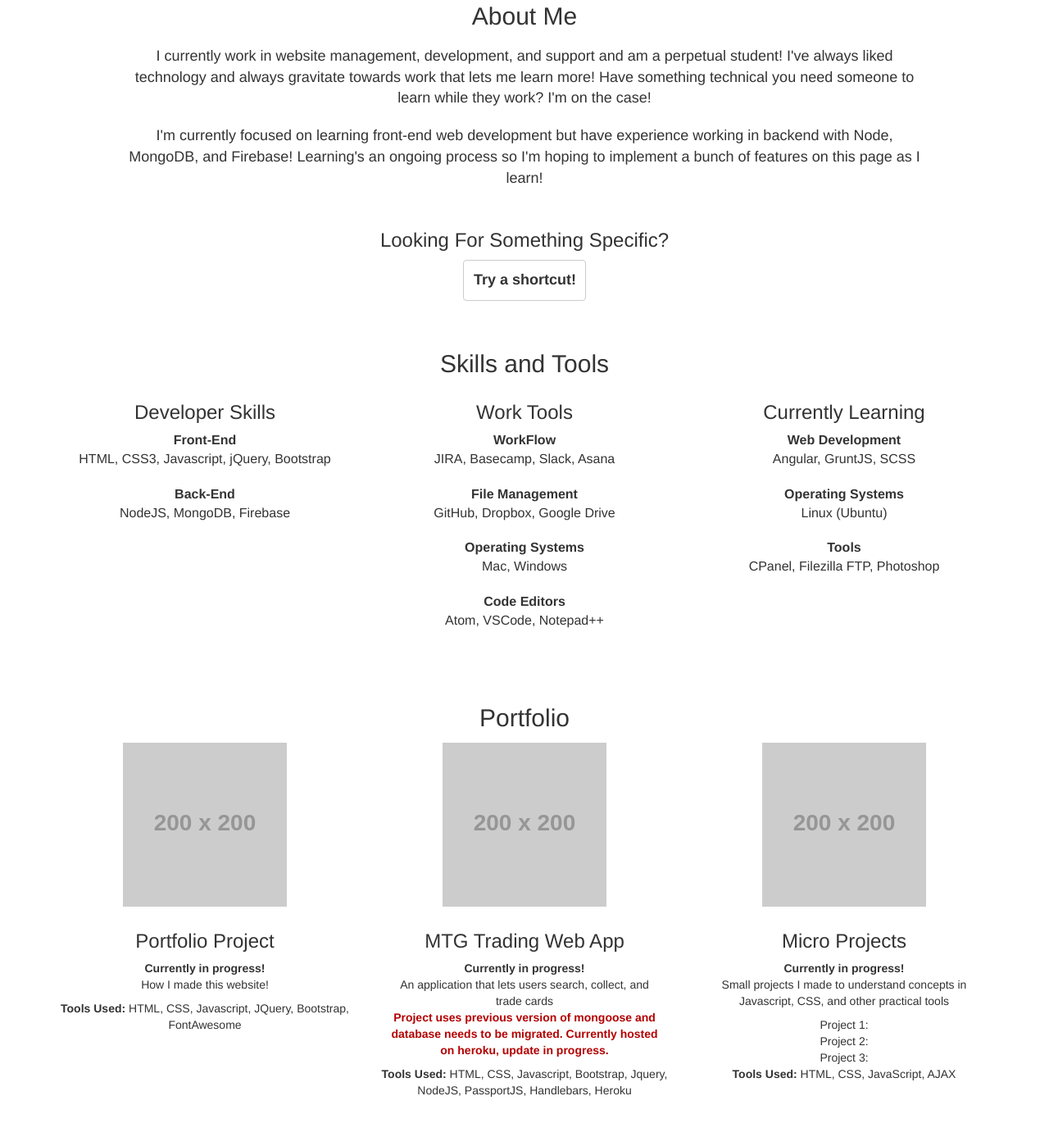
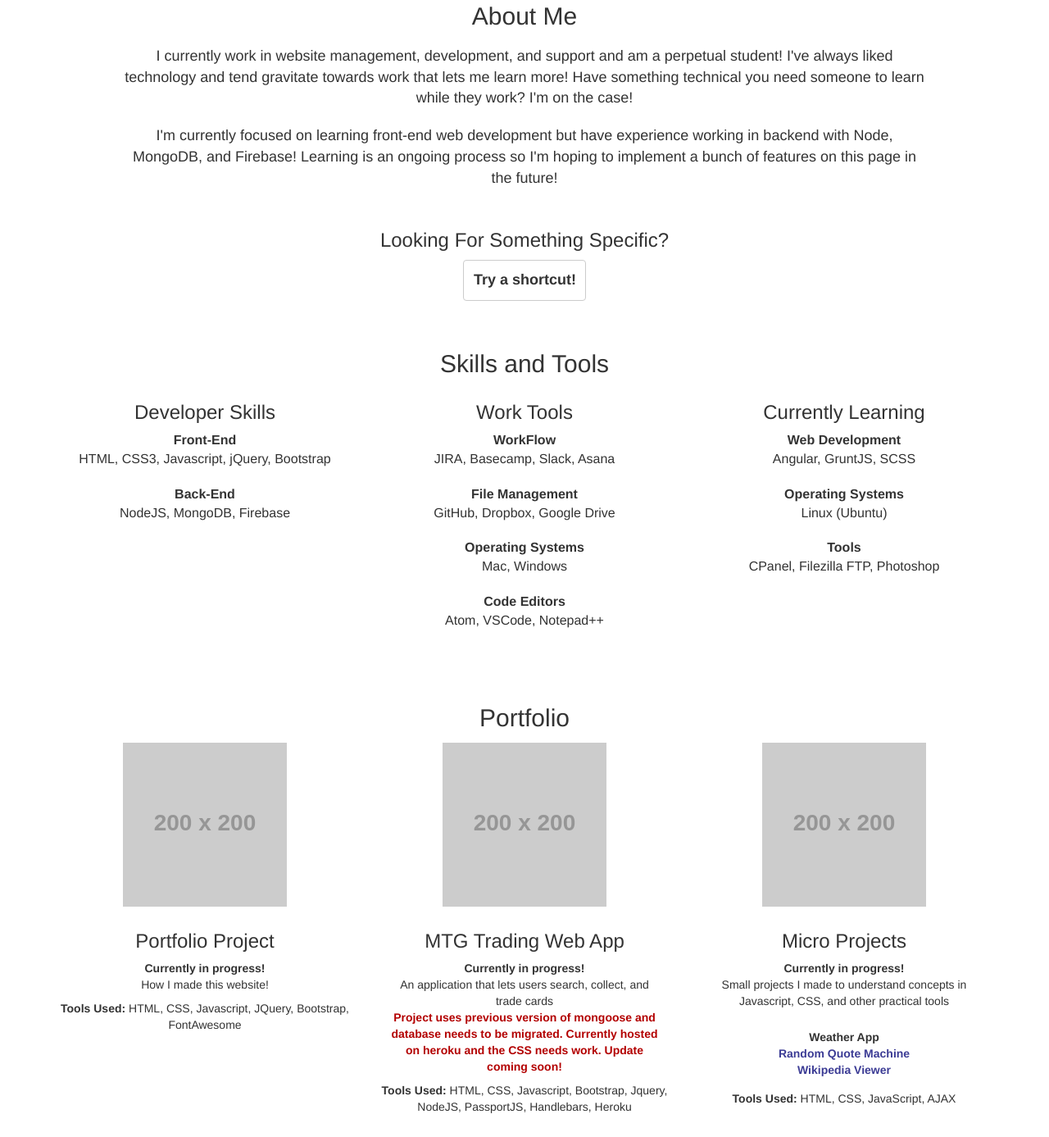
Before and after one commit to SMGEAR123/portfolio-draft-1, a plain HTML site: page index.html in a window 1280 px wide. Shown: the part 530-1917 px from the top of the page at 82% size. Drawn offline with nearby package versions, Linux system fonts and the light colour scheme; placeholder pictures from the web are drawn by us.

Commit message:
Updated descriptions for content and added new color for page links. Need to find icons for skills

```diff
--- a/css/style.css
+++ b/css/style.css
@@ -7,7 +7,7 @@
 /* General Styles */
 
 a {
-  color: black;
+  color: #3c3c95;
   font-weight: bold;
 }
 
@@ -213,6 +213,14 @@ footer {
   font-weight: bold;
 }
 
+.micro {
+  padding: 15px;
+}
+
+.micro > p {
+  font-weight: bold;
+}
+
 .about-text {
   /* color: teal; */
   font-size: 18px;
--- a/index.html
+++ b/index.html
@@ -87,9 +87,12 @@
       <h2>About Me</h2>
         <!-- Lorem text courtesy of https://www.lipsum.com/feed/html -->
 
-      <p class="about-text">I currently work in website management, development, and support and am a perpetual student! I've always liked technology and always gravitate towards work that lets me learn more! Have something technical you need someone to learn while they work? I'm on the case!</p>
+      <p class="about-text">I currently work in website management, development, and support and am a perpetual student!
+        I've always liked technology and tend gravitate towards work that lets me learn more!
+        Have something technical you need someone to learn while they work? I'm on the case!</p>
 
-      <p class="about-text">I'm currently focused on learning front-end web development but have experience working in backend with Node, MongoDB, and Firebase! Learning's an ongoing process so I'm hoping to implement a bunch of features on this page as I learn!</p>
+      <p class="about-text">I'm currently focused on learning front-end web development but have experience working in backend with Node, MongoDB, and Firebase!
+        Learning is an ongoing process so I'm hoping to implement a bunch of features on this page in the future!</p>
 
     </article>
 
@@ -165,7 +168,9 @@
         </a>
         <div class="caption">
           <h3>MTG Trading Web App</h3>
-          <p><b>Currently in progress!</b><br>An application that lets users search, collect, and trade cards<br><span class="notify">Project uses previous version of mongoose and database needs to be migrated. Currently hosted on heroku, update in progress.</span></p>
+          <p><b>Currently in progress!</b><br>An application that lets users search, collect, and trade cards<br>
+            <span class="notify">Project uses previous version of mongoose and database needs to be migrated.
+              Currently hosted on heroku and the CSS needs work. Update coming soon!</span></p>
         </div>
         <p><b>Tools Used:</b> HTML, CSS, Javascript, Bootstrap, Jquery, NodeJS, PassportJS, Handlebars, Heroku</p>
       </div>
@@ -181,9 +186,9 @@
             <p><b>Currently in progress!</b><br>Small projects I made to understand concepts in Javascript, CSS, and other practical tools</p>
           </div>
         <div class="micro">
-          <p>Project 1:</p>
-          <p>Project 2:</p>
-          <p>Project 3:</p>
+          <p>Weather App</p>
+          <p><a href="https://codepen.io/SMGEAR123/full/oabRGa" target="_blank">Random Quote Machine</a></p>
+          <p><a href="https://codepen.io/SMGEAR123/full/NLOBqZ/" target="_blank">Wikipedia Viewer</a></p>
         </div>
           <p><b>Tools Used:</b> HTML, CSS, JavaScript, AJAX</p>
         </div>
@@ -225,15 +230,16 @@
     <div class="job-list">
     <h3>Courses and Certifications</h3>
     <ul class="list-group">
-        <li><span class="work-title">A+ Certification, COMPTIA 2016</span><br>
-         <span class="work-description">Entry-level PC computer service technician certification</span>
-        </li>
         <li><span class="work-title">Javascript Development, General Assembly 2017</span><br>
          <span class="work-description">An introductory course for Javascript Development. Introducing JavaScript and it's use in application development</span>
         </li>
 
         <li><span class="work-title">Google Analytics Beginner Course, Google Analytics Academy 2018</span><br>
          <span class="work-description">An introductory course for Google Analytics explaining tools and measures for website performance</span>
+        </li>
+
+        <li><span class="work-title">A+ Certification, Comptia 2016</span><br>
+         <span class="work-description">Entry-level PC computer service technician certification</span>
         </li>
     </ul>
   </div>
@@ -249,6 +255,7 @@
   <h2>Contact Me</h2>
     <!-- <div class="row"> -->
 <!--       <div class="col-lg-6"> -->
+  <p>This form is just for show, it hasn't been been implemented yet!</p>
 <div class="contact-form">
     <div class="input-group">
       <label for="text">Name*</label>
```
